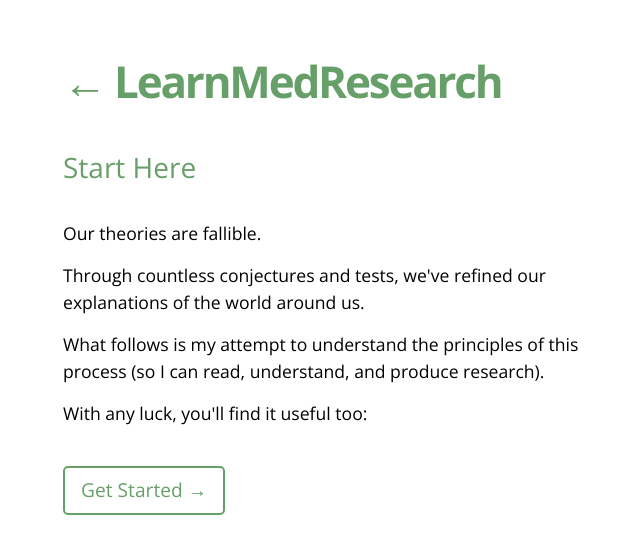
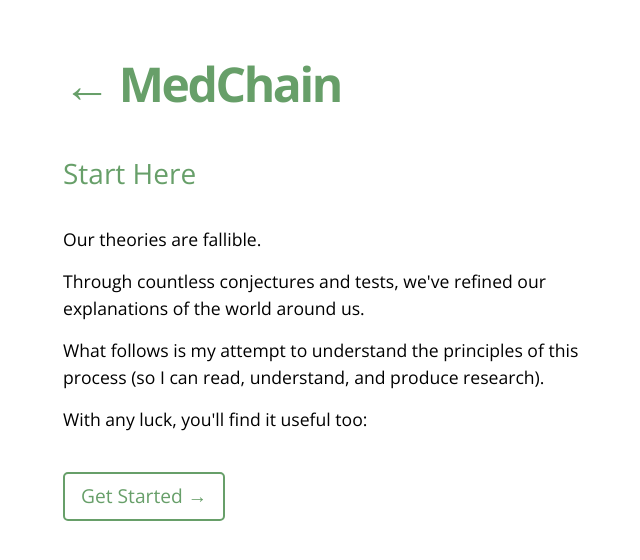
Before and after one commit to WillCBradley/chain.willcbradley.com, a plain HTML site: page chain-start.html in a window 1280 px wide. Shown: the whole page, without its empty margins (307-947 px from the left). Drawn offline with nearby package versions, Linux system fonts and the light colour scheme.

Commit message:
Add files via upload

```diff
--- a/chain-start.html
+++ b/chain-start.html
@@ -10,8 +10,7 @@
 <body class="body-container idea-container">
     <div class="idea-margin">
         <div class="sticky">
-            <h1 class="title idea-title bigml"><a href="./">&larr; LearnMedResearch</a></h1>
-            <h1 class="title idea-title smallml"><a href="./">&larr; LearnMedResearch</a></h1>
+            <h1 class="title idea-title"><a href="./">&larr; MedChain</a></h1>
         </div>
         <h2 class="idea-subtitle">Start Here</h2>
 
```
